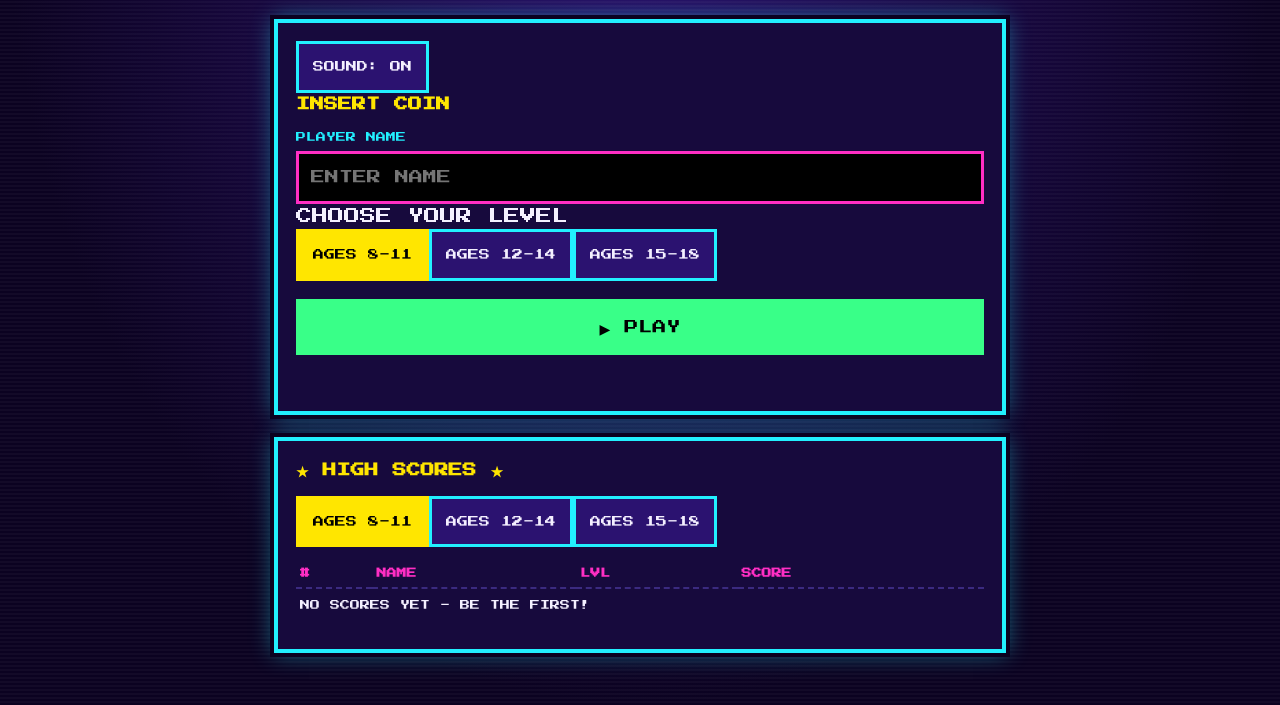
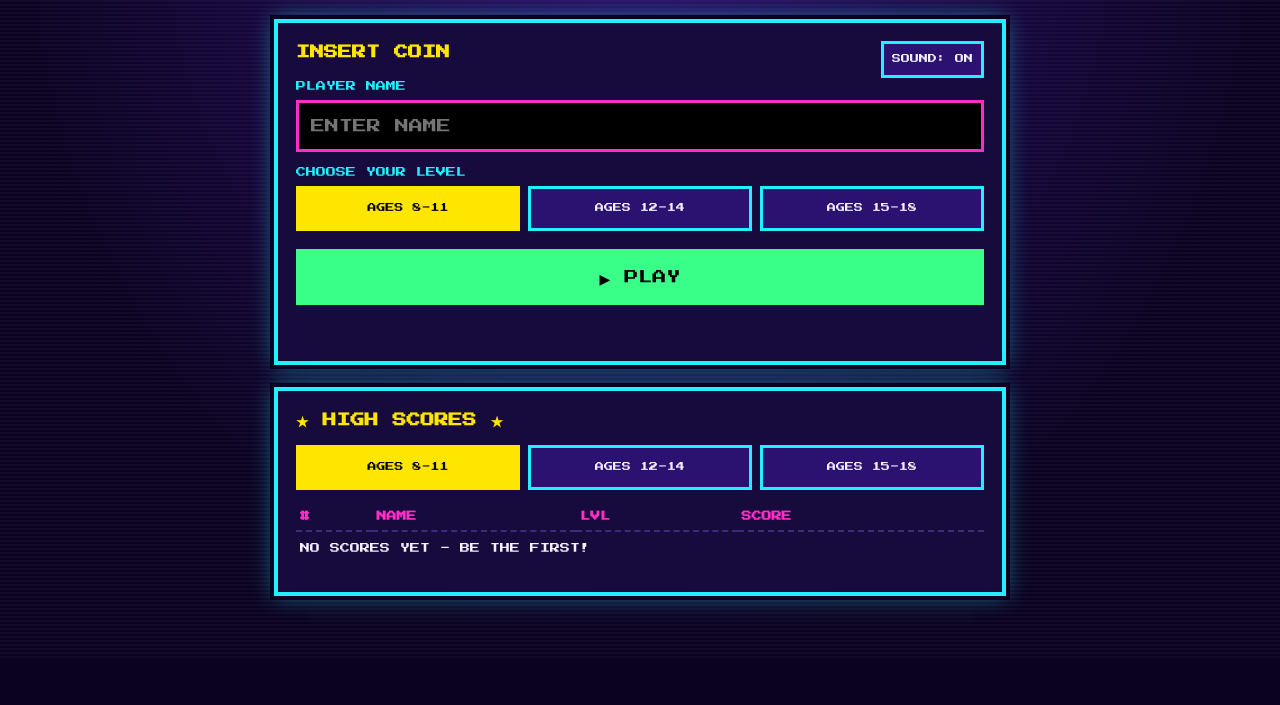
Before and after one commit to Caden-TR/IoTProject, a plain HTML site: page index.html in a window 1280 px wide. Shown: the part 107-812 px from the top of the page. Drawn offline with Linux system fonts and the light colour scheme.

Commit message:
Refactor CSS for improved structure and readability

```diff
--- a/style.css
+++ b/style.css
@@ -1,18 +1,17 @@
-:root{color-scheme:dark;--bg:#0b0221;--panel:#170a3d;--ink:#f4f0ff;--pink:#ff2ec4;--cyan:#22f0ff;--yellow:#ffe600;--green:#39ff88;--red:#ff4d5e;
---f:"Press Start 2P","Courier New",monospace;box-sizing:border-box;padding-top:env(safe-area-inset-top,0px);padding-bottom:env(safe-area-inset-bottom,0px)}
+:root{color-scheme:dark;--bg:#0b0221;--panel:#170a3d;--ink:#f4f0ff;--pink:#ff2ec4;--cyan:#22f0ff;--yellow:#ffe600;--green:#39ff88;--red:#ff4d5e;--f:"Press Start 2P","Courier New",monospace;box-sizing:border-box;padding-top:env(safe-area-inset-top,0px);padding-bottom:env(safe-area-inset-bottom,0px)}
 *{box-sizing:inherit}
 html,body{margin:0;background:var(--bg);color:var(--ink);font-family:var(--f);line-height:1.6}
-body{min-height:100vh;background:repeating-linear-gradient(0deg,rgba(255,255,255,.03) 0 2px,transparent 2px 4px),radial-gradient(ellipse at top,#2a0f6b,var(--bg) 70%)}
+body{min-height:100%;background:repeating-linear-gradient(0deg,rgba(255,255,255,.03) 0 2px,transparent 2px 4px),radial-gradient(ellipse at top,#2a0f6b,var(--bg) 70%)}
 main{max-width:760px;margin:0 auto;padding:20px 14px 40px}
 h1{font-size:clamp(20px,5vw,34px);text-align:center;color:var(--cyan);text-shadow:3px 3px 0 var(--pink),0 0 18px var(--cyan);margin:10px 0 4px}
 h2{font-size:14px;color:var(--yellow);margin:0 0 14px}
 .sub{text-align:center;font-size:10px;color:var(--pink);margin-bottom:22px}
 .box{background:var(--panel);border:4px solid var(--cyan);box-shadow:0 0 0 4px var(--bg),0 0 22px rgba(34,240,255,.45);padding:18px;margin-bottom:22px}
-label{display:block;font-size:10px;margin:12px 0 6px;color:var(--cyan)}
+label,.lbl{display:block;font-size:10px;margin:12px 0 6px;color:var(--cyan)}
 input{width:100%;font:inherit;font-size:14px;padding:12px;background:#000;color:var(--green);border:3px solid var(--pink)}
-.ages{display:grid;grid-template-columns:repeat(3,1fr);gap:8px}
-.ages button{font-size:9px;padding:12px 4px}
+.row{display:grid;grid-template-columns:repeat(3,1fr);gap:8px}
 button{font:inherit;font-size:11px;color:var(--ink);background:#2b1270;border:3px solid var(--cyan);padding:14px;cursor:pointer;text-align:left}
+.row button{font-size:9px;padding:12px 4px;text-align:center}
 button:hover:not(:disabled),button:focus-visible{background:var(--pink);outline:none}
 button.on{background:var(--yellow);color:#000;border-color:var(--yellow)}
 .go{display:block;width:100%;text-align:center;background:var(--green);color:#000;border-color:var(--green);margin-top:18px;font-size:14px}
@@ -21,16 +20,20 @@ button:disabled{cursor:default}
 .hud{display:flex;justify-content:space-between;gap:8px;font-size:10px;color:var(--yellow);margin-bottom:10px;flex-wrap:wrap}
 .bar{height:14px;background:#000;border:3px solid var(--pink);margin-bottom:16px}
 .bar i{display:block;height:100%;width:100%;background:var(--green);transition:width .25s linear}
+.bar i.low{background:var(--red)}
 .q{font-size:13px;line-height:1.8;margin:0 0 18px}
 .ans{display:grid;gap:10px}
 .ans button.right{background:var(--green);color:#000;border-color:var(--green)}
 .ans button.wrong{background:var(--red);border-color:var(--red)}
 .msg{min-height:24px;font-size:10px;margin-top:14px;color:var(--cyan)}
+.why{font-size:10px;line-height:1.8;color:var(--ink);margin-top:6px}
 table{width:100%;border-collapse:collapse;font-size:10px}
 th{color:var(--pink);text-align:left;padding:6px 4px}
 td{padding:8px 4px;border-top:2px dashed #3b2a80}
 tr.me td{color:var(--yellow)}
 .big{font-size:clamp(24px,7vw,40px);color:var(--yellow);text-align:center;text-shadow:3px 3px 0 var(--pink);margin:10px 0}
+.rank{text-align:center;font-size:12px;color:var(--green);line-height:1.8}
 .note{font-size:8px;color:#a99bd8;margin-top:10px}
+.snd{float:right;font-size:9px;padding:8px}
 .hide{display:none}
 @media (prefers-reduced-motion:reduce){.bar i{transition:none}}
```
